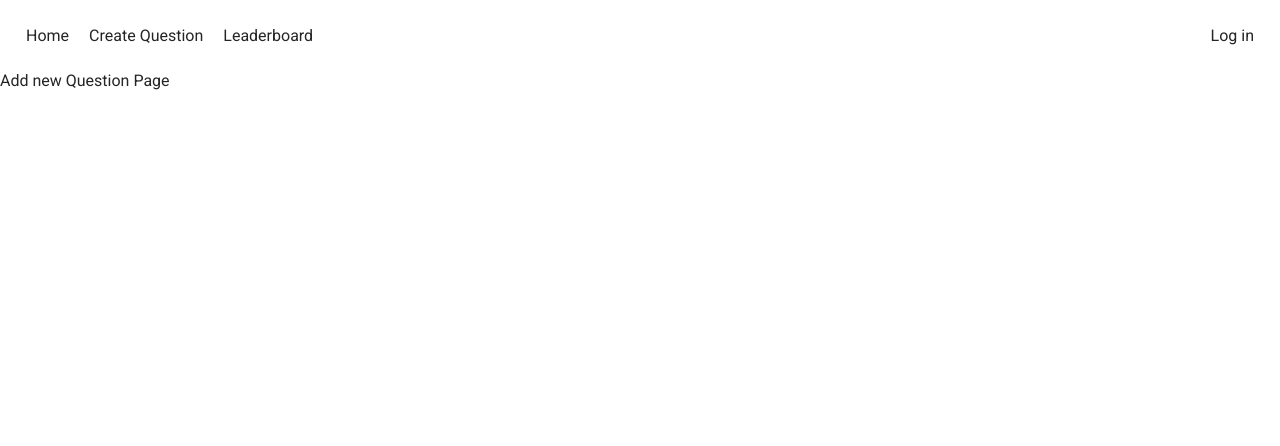
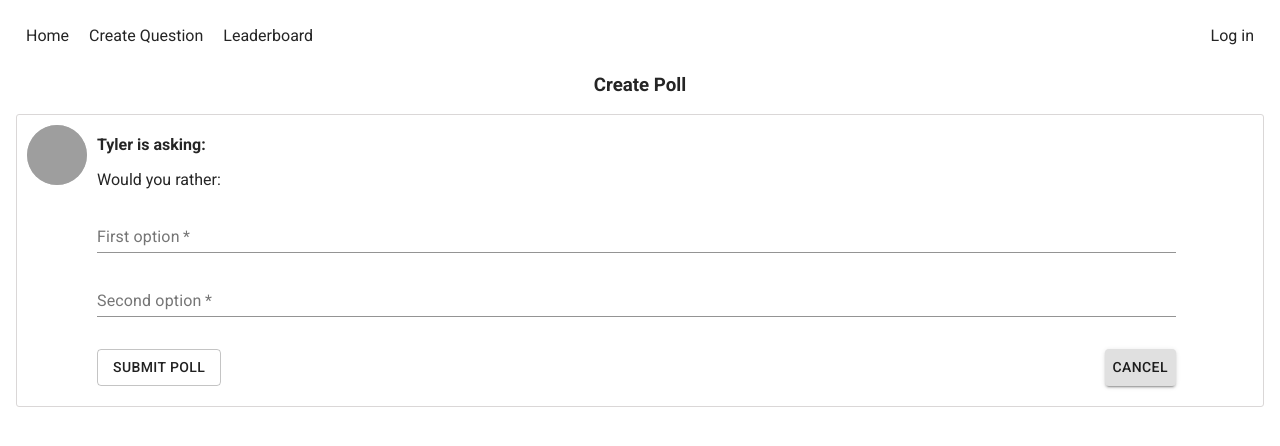
Before and after one commit to juanpabloeslava/jpe-reactnd-project-would-you-rather, a React (Create React App) app: page /add in a window 1280 px wide. Shown: the top 446 px of the page. Built offline with nearby package versions, Linux system fonts and the light colour scheme; grey boxes are pictures that could not be loaded.

Commit message:
View: Static Add Poll View was added

```diff
--- a/src/App.css
+++ b/src/App.css
@@ -106,6 +106,7 @@ li.login {
   max-height: 50px;
   max-width: 50px;
   border-radius: 25px;
+  overflow: hidden;
 }
 
 .avatar {
@@ -145,11 +146,15 @@ li.login {
   display: inline-block;
   /* border: 1px solid #dad7d7;
   border-radius: 4px; */
-  margin-top: 1rem;
+  margin: 1rem 0;
+}
+
+.submission-summary {
+  font-weight: bold;
 }
 
 .poll-btns {
-  margin: 1rem 0 0 0;
+  margin: 1.5rem 0 0 0;
   display: flex;
   justify-content: flex-end;
 }
@@ -179,3 +184,15 @@ li.login {
 .sel {
   background: linear-gradient(to right,#15ca1e, #058d7b );
 }
+
+/* Add poll */
+
+.poll-input-divider {
+  padding: 0.5rem;
+
+}
+.add-poll-btns {
+  margin: 2rem 0 0 0;
+  display: flex;
+  justify-content: space-between;
+}
--- a/src/App.js
+++ b/src/App.js
@@ -4,7 +4,7 @@ import './App.css';
 // views and components
 import Nav from './components/Nav'
 import Home from './views/Home'
-import AddQuestion from './views/AddQuestion'
+import AddPoll from './views/AddPoll';
 import Leaderboard from './views/Leaderboard'
 import Login from './views/Login'
 import PollView from './views/PollView';
@@ -24,7 +24,7 @@ class App extends Component {
               <PollView />
           )} />
           <Route exact path='/add' render={ () => (
-            <AddQuestion />
+            <AddPoll />
           )} />
           <Route exact path='/leaderboard' render={ () => (
             <Leaderboard />
--- /dev/null
+++ b/src/components/AddPollOptions.js
@@ -0,0 +1,70 @@
+import React, { Component, Fragment } from 'react'
+import { withRouter } from 'react-router-dom'
+// material UI imports
+import { TextField, FormControl, Button } from '@material-ui/core';
+
+class AddPollOptions extends Component {
+
+    state = {
+        optionOne: '',
+        optionTwo: '',
+        submited: false
+    }
+
+    handleChange = (event) => {
+        if (event.target.name === 'optionOne' ) {
+            this.setState(() => {
+                return { optionOne: event.target.value };
+            });
+        } else if (event.target.name === 'optionTwo' ) {
+            this.setState(() => {
+                return { optionTwo: event.target.value };
+            });
+        }
+    };
+
+
+    handleSubmit = (event) => {
+        event.preventDefault();
+        // const { optionOne, optionTwo } = this.state
+        console.log('new poll submited!')
+        // temporal: just go to home and do nothing
+        this.props.toHome();
+    };
+
+    render() {
+        return (
+            <form onSubmit={this.handleSubmit}>
+                {/* modify FormControl width to 100% otherwise all goes to shit */}
+                <FormControl component="fieldset" className='MuiFormControl-fullWidth'>
+                    <Fragment>
+                        <TextField
+                            required
+                            name='optionOne'
+                            label='First option'
+                            placeholder='Enter your first option'
+                            onChange={this.handleChange}/>
+                        <div className='poll-input-divider'></div>
+                        <TextField
+                            required
+                            name='optionTwo'
+                            label='Second option'
+                            placeholder='Enter your second option'
+                            onChange={this.handleChange}/>
+                        <div className='add-poll-btns'>
+                            <div>
+                                <Button type="submit" className='MuiButton-outlined'>Submit Poll</Button>
+                            </div>
+                            <div>
+                                <Button onClick={ () => this.props.toHome()} className='MuiButton-contained'>Cancel</Button>
+                            </div>
+                        </div>
+                    </Fragment>
+                </FormControl>
+            </form>
+        );
+    }
+
+}
+
+export default withRouter(AddPollOptions)
--- a/src/components/Poll.js
+++ b/src/components/Poll.js
@@ -23,10 +23,7 @@ class Poll extends Component {
 
     toHome = () => {
         // By using withRouter() down by connect(), it passes history to the comp as props even though React Router is not rendering the comp.
-
         this.props.history.push(`/`)
-
-        console.log('go to home was clicked')
     }
 
     render() {
@@ -36,7 +33,7 @@ class Poll extends Component {
         return (
             <div className='list-container'>
                 <h3 className='center'>Poll</h3>
-                <div >
+                <div>
                     <div className='poll'>
                         <div className='avatar-container'>
                             <img className='avatar' src={`https://gravatar.com/avatar/90e832b87dc32a1741b5e30afd452824?s=400&d=robohash&r=x`} />
@@ -54,8 +51,8 @@ class Poll extends Component {
                                 </div>
                                 { alreadyAnswered && (
                                 <div>
-                                    <p> You chose: </p>
-                                    <span className='user-name'>{answer}</span>
+                                    {/* <p> You chose: </p> */}
+                                    <span className='submission-summary'>You would rather {answer}</span>
                                     <div className='poll-btns'>
                                         <div>
                                             <Button onClick={ () => this.toHome()} className='MuiButton-contained'>Back to Polls</Button>
--- /dev/null
+++ b/src/views/AddPoll.js
@@ -0,0 +1,59 @@
+import React, { Component } from 'react'
+import AddPollOptions from '../components/AddPollOptions'
+import { withRouter } from 'react-router-dom'
+// material imports
+import { Button } from '@material-ui/core';
+
+class AddQuestion extends Component {
+
+    state = {
+        alreadyAnswered: false,
+        answer: ''
+    }
+
+    showResult = (answer)  => {
+        this.setState(() => {
+            return {
+                alreadyAnswered: true,
+                answer
+            };
+        });
+    }
+
+    toHome = () => {
+        // By using withRouter() down by connect(), it passes history to the comp as props even though React Router is not rendering the comp.
+        this.props.history.push(`/`)
+        console.log('go to home was clicked')
+    }
+
+    render() {
+
+        const { alreadyAnswered, answer } = this.state
+
+        return (
+            <div className='view-container'>
+                <h3 className='center'>Create Poll</h3>
+                <div>
+                    <div className='poll'>
+                        <div className='avatar-container'>
+                            <img alt='avatar of user' className='avatar' src={`https://gravatar.com/avatar/d7f22e9a1b376b88578391e75204a9b3?s=400&d=robohash&r=x`} />
+                        </div>
+                        <div className='poll-info'>
+                            <div>
+                                <span className='user-name'>Tyler is asking:</span>
+                                <p> Would you rather: </p>
+                                <div className='add-poll-options'>
+                                    <AddPollOptions
+                                        toHome={this.toHome}/>
+                                </div>
+                            </div>
+                        </div>
+                    </div>
+                </div>
+            </div>
+        )
+    }
+}
+
+
+export default withRouter(AddQuestion)
--- a/src/views/AddQuestion.js
+++ /dev/null
@@ -1,15 +0,0 @@
-import React, { Component } from 'react'
-
-class AddQuestion extends Component {
-
-    render() {
-
-        return (
-            <div>
-                Add new Question Page
-            </div>
-        )
-    }
-}
-
-export default AddQuestion
```
Also changed, not shown: src/components/PollOptions.js (+0 -49 lines), 1 other file (tests, documents, lock files or other folders).
